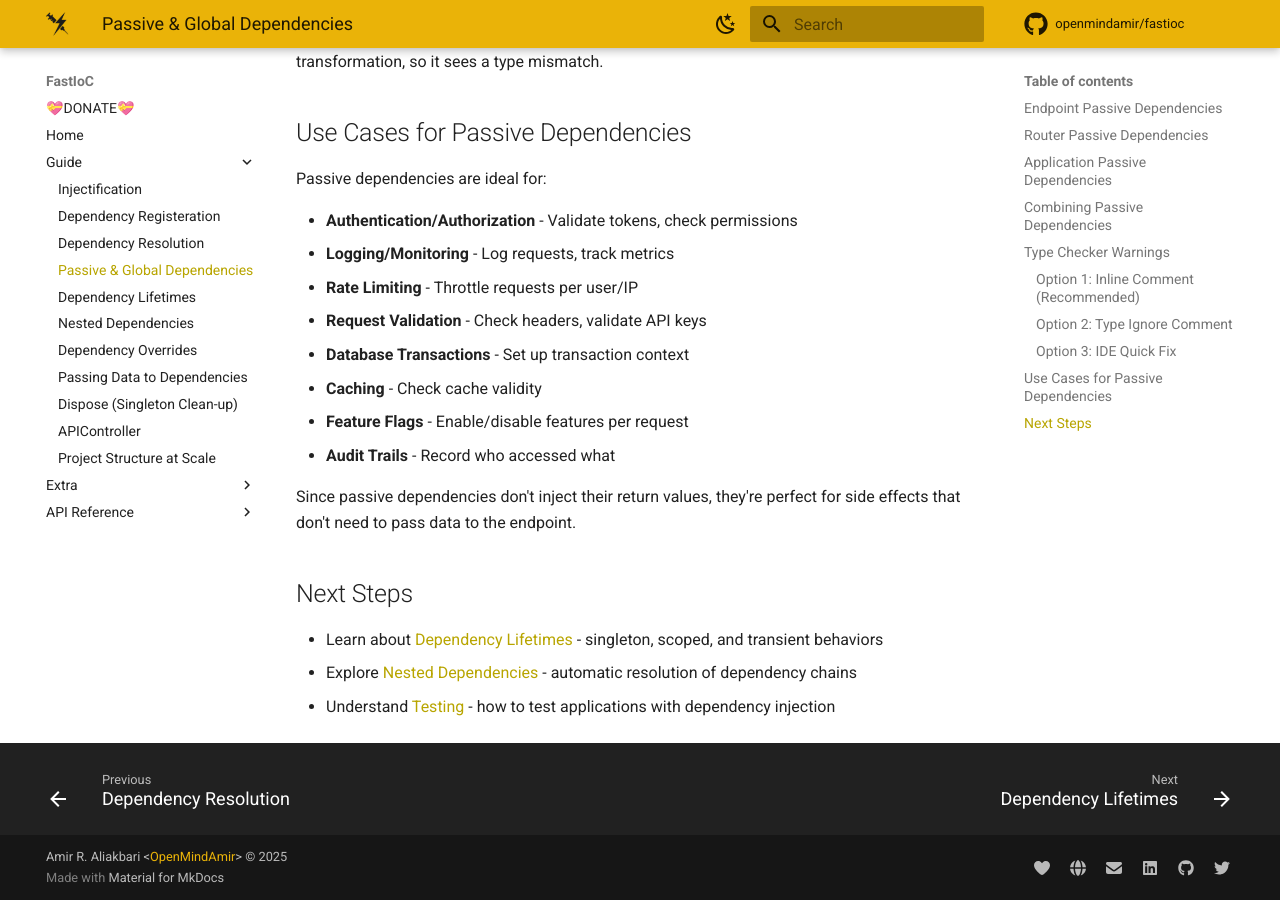
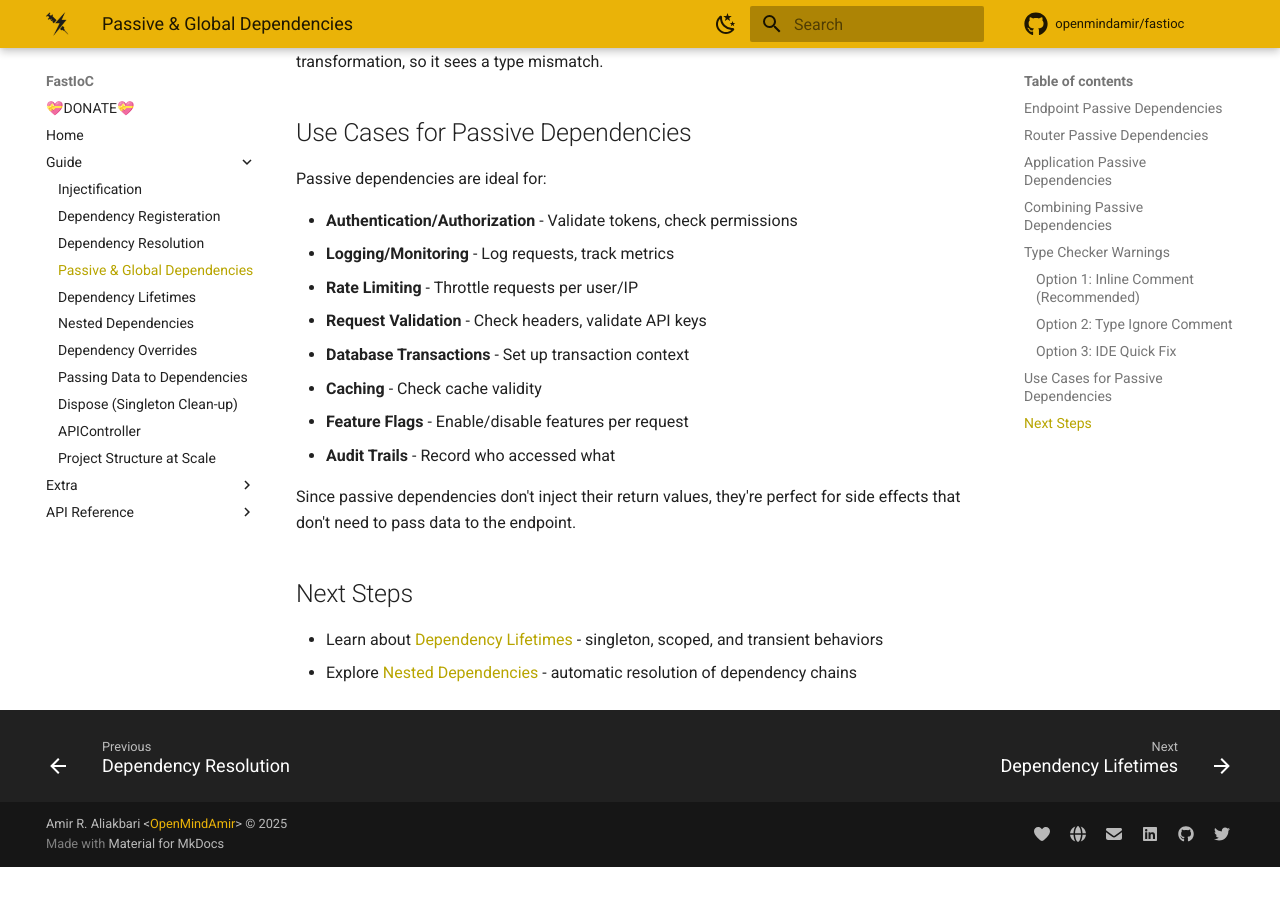
Before and after one commit to OpenMindAmir/FastIoC, an MkDocs documentation site: the page built from docs/passive.md, in a window 1280 px wide and 900 px high, scrolled down 3953 px. Built offline with MkDocs 1.6.1 and Material for MkDocs 9.7.7, drawn with Linux system fonts in a browser that asks for light colours; comment, search, counter and statistics services are not loaded; after the commit the page ends 4820 px from its top, so only the background shows below that.

Commit message:
fixed docs

```diff
--- a/docs/passive.md
+++ b/docs/passive.md
@@ -199,4 +199,3 @@ Since passive dependencies don't inject their return values, they're perfect for
 
 - Learn about [Dependency Lifetimes](lifetime.md) - singleton, scoped, and transient behaviors
 - Explore [Nested Dependencies](nested.md) - automatic resolution of dependency chains
-- Understand [Testing](testing.md) - how to test applications with dependency injection
```
Also changed, not shown: docs/nested.md (+0 -1 lines).
